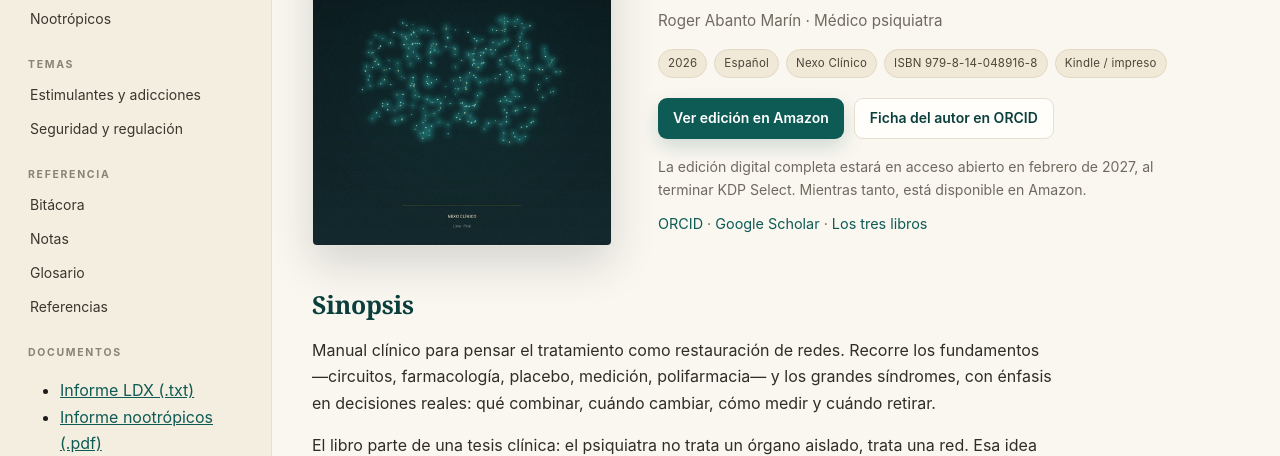
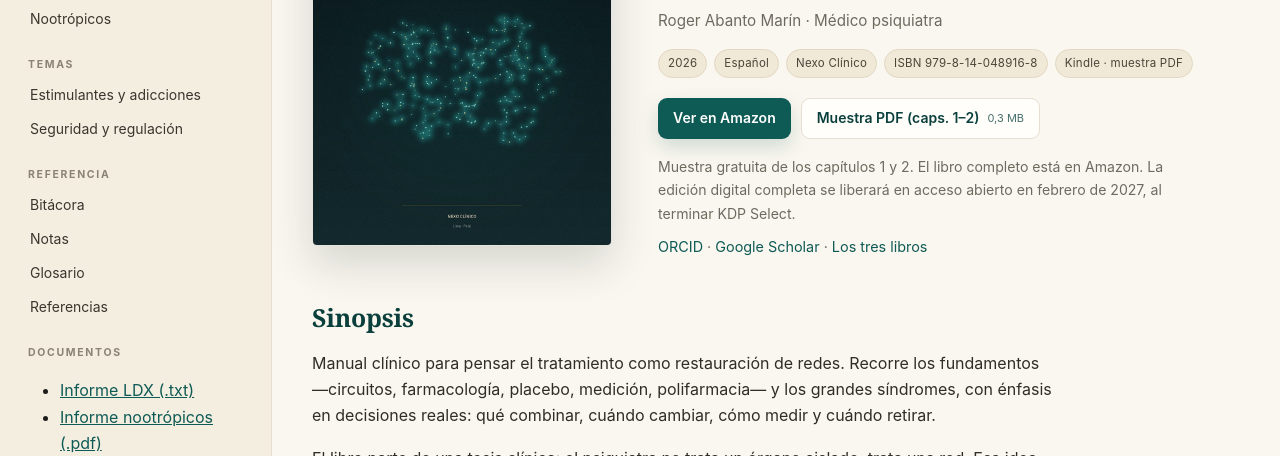
Before and after one commit to rabantom-ship-it/wikiseek, a plain HTML site: page libros/tratamientos.html in a window 1280 px wide. Shown: the part 328-784 px from the top of the page. Drawn offline with Linux system fonts and the light colour scheme.

Commit message:
WikiSeek: actualizar libros/tratamientos.html

```diff
--- a/libros/tratamientos.html
+++ b/libros/tratamientos.html
@@ -14,7 +14,7 @@
 <meta name="citation_publisher" content="Nexo Clínico">
 <meta name="citation_language" content="es">
 <meta name="citation_abstract" content="Manual clínico para pensar el tratamiento como restauración de redes. Recorre los fundamentos —circuitos, farmacología, placebo, medición, polifarmacia— y los grandes síndromes, con énfasis en decisiones reales: qué combinar, cuándo cambiar, cómo medir y cuándo retirar.">
-<meta name="citation_fulltext_html_url" content="https://rabantom-ship-it.github.io/wikiseek/libros/tratamientos.html">
+<meta name="citation_fulltext_html_url" content="__PUBLIC_URL__/libros/tratamientos.html">
 <meta name="citation_isbn" content="979-8-14-048916-8">
 </head>
 <body data-page="libros">
@@ -54,7 +54,7 @@
 <li><a href="../documentos/nootropicos.pdf">Informe nootrópicos (.pdf)</a></li>
 <li><a href="../documentos/nootropicos.docx">Informe nootrópicos (.docx)</a></li>
 </ul>
-  <p class="side-foot">Libros del autor · 2026.<br>El tercer libro, en acceso abierto.</p>
+  <p class="side-foot">Libros del autor · 2026.<br>Fichas, muestras y Amazon.</p>
 </aside>
   <div class="main">
     <header class="topbar">
@@ -80,13 +80,13 @@
             <p class="book-byline">Roger Abanto Marín · Médico psiquiatra</p>
 
             <div class="book-meta">
-              <span>2026</span><span>Español</span><span>Nexo Clínico</span><span>ISBN 979-8-14-048916-8</span><span>Kindle / impreso</span>
+              <span>2026</span><span>Español</span><span>Nexo Clínico</span><span>ISBN 979-8-14-048916-8</span><span>Kindle · muestra PDF</span>
             </div>
             <div class="book-actions">
-              <a class="btn btn-primary" href="https://www.amazon.com/s?k=Tratamientos+en+psiquiatr%C3%ADa+Roger+Abanto" target="_blank" rel="noopener">Ver edición en Amazon</a>
-              <a class="btn btn-ghost" href="https://orcid.org/0000-0003-4828-6290" target="_blank" rel="noopener">Ficha del autor en ORCID</a>
-            </div>
-            <p class="book-note">La edición digital completa estará en acceso abierto en febrero de 2027, al terminar KDP Select. Mientras tanto, está disponible en Amazon.</p>
+          <a class="btn btn-primary" href="https://www.amazon.com/s?k=979-8-14-048916-8" target="_blank" rel="noopener">Ver en Amazon</a>
+          <a class="btn btn-ghost" href="muestras/tratamientos-capitulos-1-2.pdf" download>Muestra PDF (caps. 1–2) <small>0,3 MB</small></a>
+        </div>
+            <p class="book-note">Muestra gratuita de los capítulos 1 y 2. El libro completo está en Amazon. La edición digital completa se liberará en acceso abierto en febrero de 2027, al terminar KDP Select.</p>
             <p class="book-links"><a href="https://orcid.org/0000-0003-4828-6290" target="_blank" rel="noopener">ORCID</a> · <a href="https://scholar.google.com/scholar?q=%22Tratamientos+en+psiquiatr%C3%ADa%22" target="_blank" rel="noopener">Google Scholar</a> · <a href="index.html">Los tres libros</a></p>
           </div>
         </div>
@@ -172,7 +172,7 @@
           <p class="keywords">psiquiatría · tratamientos · redes · psicofarmacología · depresión · psicosis</p>
         </section>
 
-        <p class="license">© 2026 Roger Abanto Marín. Todos los derechos reservados. La edición digital completa se liberará en acceso abierto en febrero de 2027, al terminar el período de KDP Select. Mientras tanto, está disponible en Amazon.</p>
+        <p class="license">© 2026 Roger Abanto Marín. Todos los derechos reservados. Muestra gratuita de los capítulos 1 y 2. El libro completo está en Amazon; la edición digital completa se liberará en acceso abierto en febrero de 2027, al terminar KDP Select.</p>
       </article>
       <p class="back"><a href="index.html">← Volver a los libros</a></p>
     </main>
```
